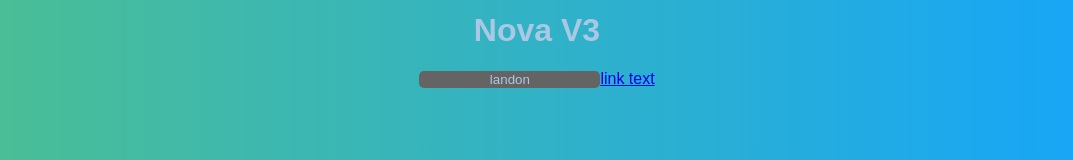
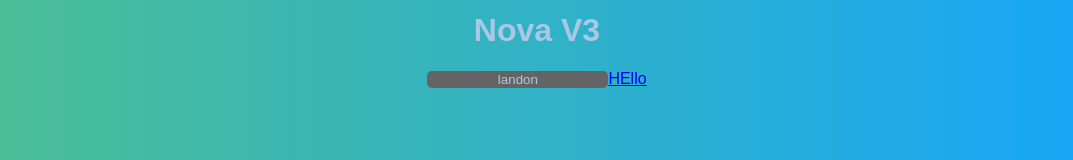
Before and after one commit to qollaaa/landon4, a Nuxt app: page / in a window 1280 px wide. Shown: the part 361-521 px from the top of the page, without its empty margins (103-1176 px from the left). Built offline with nearby package versions, Linux system fonts and the light colour scheme.

Commit message:
Update app.vue

```diff
--- a/app.vue
+++ b/app.vue
@@ -21,7 +21,7 @@
 			<h1>Nova V3</h1>
 			<form @submit.prevent="submitForm">
 				<input v-model="query" placeholder="landon" />
-				<a href="ols.html">link text</a>
+				<a href="ols.html">HEllo</a>
 			</form>
 
 		</div>
```
